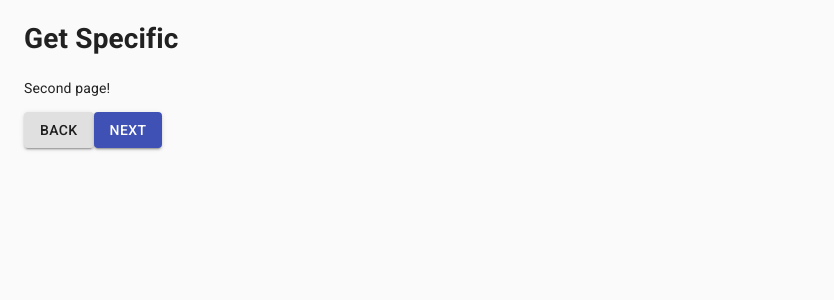
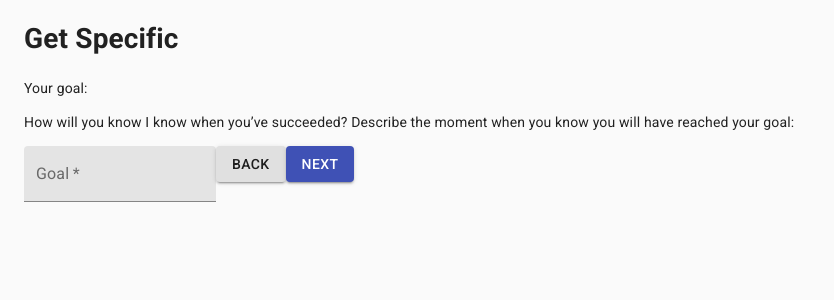
Before and after one commit to johnbede2000/stepzi, a React (Create React App) app: page / in a window 1280 px wide. Both pictures are taken after a click on the button "NEXT". Shown: the top 300 px of the page, without its empty margins (0-834 px from the left). Built offline with nearby package versions, Linux system fonts and the light colour scheme.

Commit message:
continued state values shared between components

```diff
--- a/src/components/HowWillYouKnow.js
+++ b/src/components/HowWillYouKnow.js
@@ -1,11 +1,26 @@
 import React from 'react';
+import TextField from '@material-ui/core/TextField';
 
-const HowWillYouKnow = ({ values }) => {
+const HowWillYouKnow = ({ values, handleChange }) => {
   console.log(values);
   return (
     <>
-      <p>Second page!</p>
-      <p>{values.goal}</p>
+      <p>Your goal: {values.goal}</p>
+      <p>
+        How will you know I know when you’ve succeeded? Describe the moment when
+        you know you will have reached your goal:
+      </p>
+      <TextField
+        id="rewrite"
+        label="Goal"
+        type="text"
+        name="moment"
+        value={values.moment}
+        multiline="true"
+        variant="filled"
+        required="true"
+        onChange={(e) => handleChange(e)}
+      />
     </>
   );
 };
--- a/src/components/ParentSpecific.js
+++ b/src/components/ParentSpecific.js
@@ -11,7 +11,8 @@ const ParentSpecific = () => {
   const [step, setStep] = React.useState(0);
   const [values, setValues] = React.useState({
     goal: '',
-    HowWillYouKnow: '',
+    moment: '',
+    reWrite: '',
     posOne: '',
     posTwo: '',
     obOne: '',
@@ -21,6 +22,7 @@ const ParentSpecific = () => {
     elObOne: '',
     elObTwo: '',
   });
+  const [actions, setActions] = React.useState([]);
 
   const PrevButton = (step) => {
     if (step > 0) {
@@ -57,13 +59,13 @@ const ParentSpecific = () => {
       case 1:
         return <HowWillYouKnow handleChange={handleChange} values={values} />;
       case 2:
-        return <Rewrite handleChange={handleChange} />;
+        return <Rewrite handleChange={handleChange} values={values} />;
       case 3:
-        return <TwoPos handleChange={handleChange} />;
+        return <TwoPos handleChange={handleChange} values={values} />;
       case 4:
-        return <Elaborate handleChange={handleChange} />;
+        return <Elaborate handleChange={handleChange} values={values} />;
       case 5:
-        return <WhatNext />;
+        return <WhatNext values={values} actions={actions} />;
       default:
         return <p>There has been an error</p>;
     }
```
